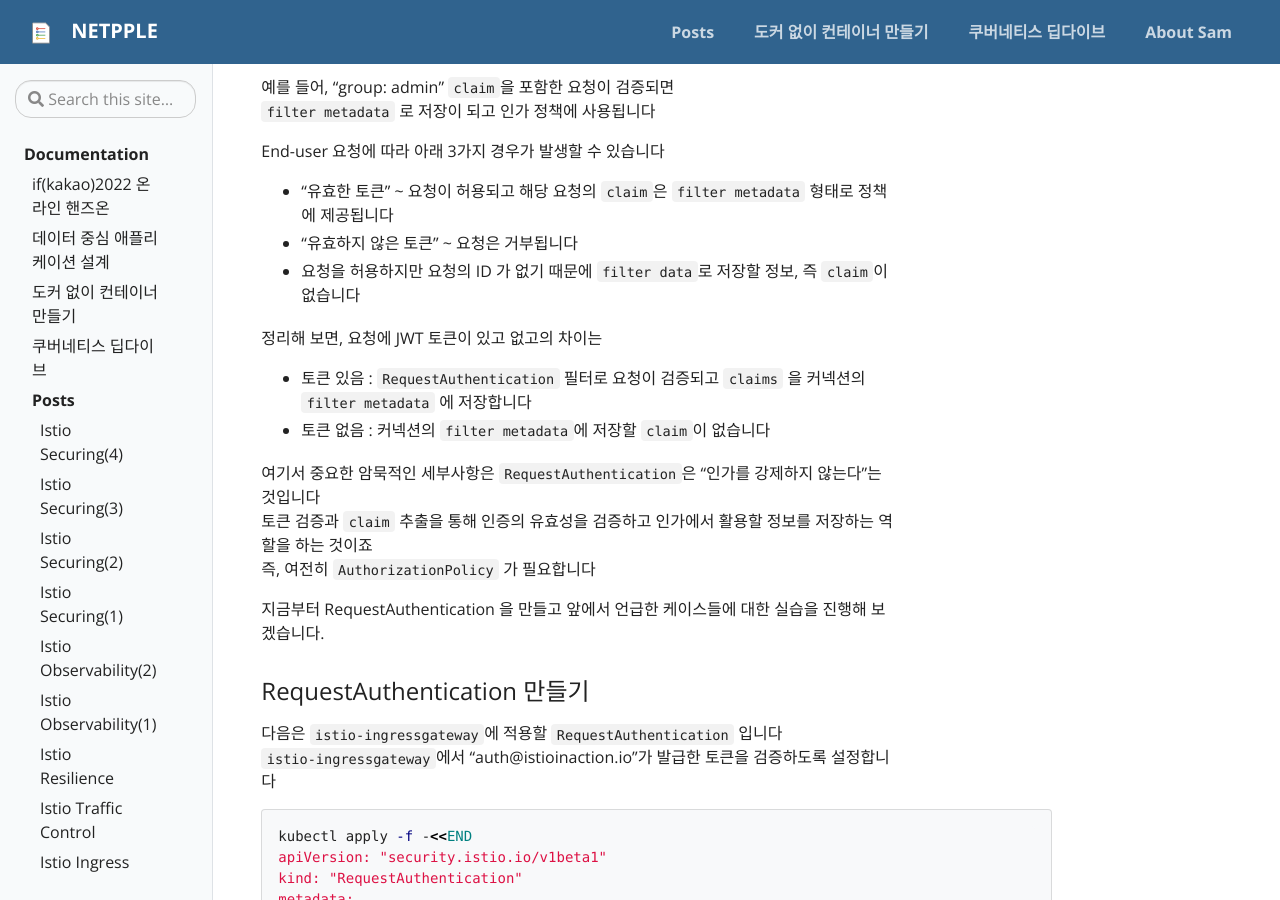
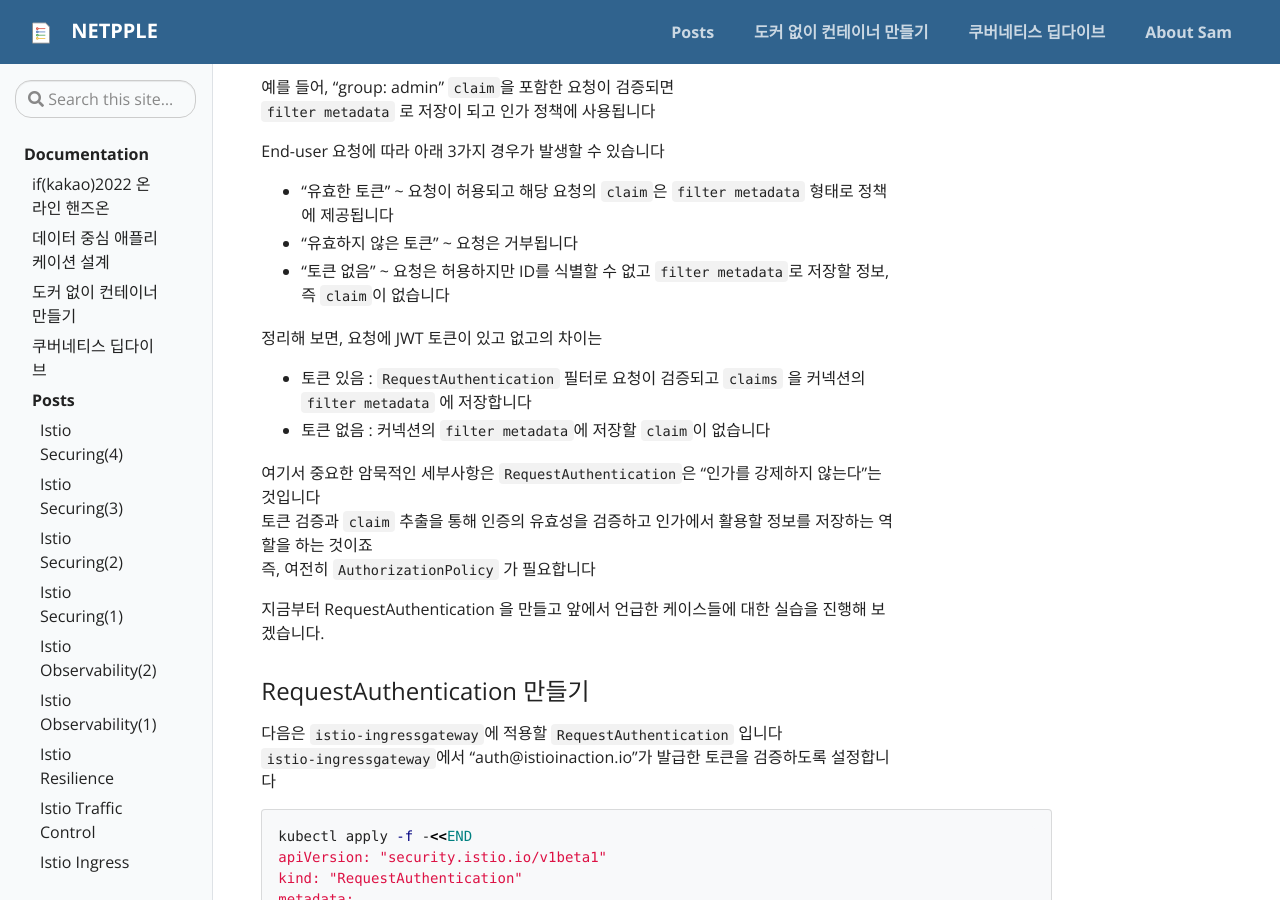
Before and after one commit to netpple/netpple.github.io, a Jekyll site: the page built from _posts/2023-04-24-Istio-ch9-securing-4-end user-auth.md, in a window 1280 px wide and 900 px high, scrolled down 4219 px. Built offline with Jekyll 4.4.1, drawn with Linux system fonts in a browser that asks for light colours; our own code applies the rules of GitHub Pages for plain Markdown files.

Commit message:
ch9 (4) 수정

```diff
--- a/_posts/2023-04-24-Istio-ch9-securing-4-end user-auth.md
+++ b/_posts/2023-04-24-Istio-ch9-securing-4-end user-auth.md
@@ -181,7 +181,7 @@
 End-user 요청에 따라 아래 3가지 경우가 발생할 수 있습니다
 - "유효한 토큰" ~ 요청이 허용되고 해당 요청의 `claim`은 `filter metadata` 형태로 정책에 제공됩니다
 - "유효하지 않은 토큰" ~ 요청은 거부됩니다
-- 요청을 허용하지만 요청의 ID 가 없기 때문에 `filter data`로 저장할 정보, 즉 `claim`이 없습니다
+- "토큰 없음" ~ 요청은 허용하지만 ID를 식별할 수 없고 `filter metadata`로 저장할 정보, 즉 `claim`이 없습니다
 
 정리해 보면, 요청에 JWT 토큰이 있고 없고의 차이는
 - 토큰 있음 : `RequestAuthentication` 필터로 요청이 검증되고 `claims` 을 커넥션의 `filter metadata` 에 저장합니다
```
